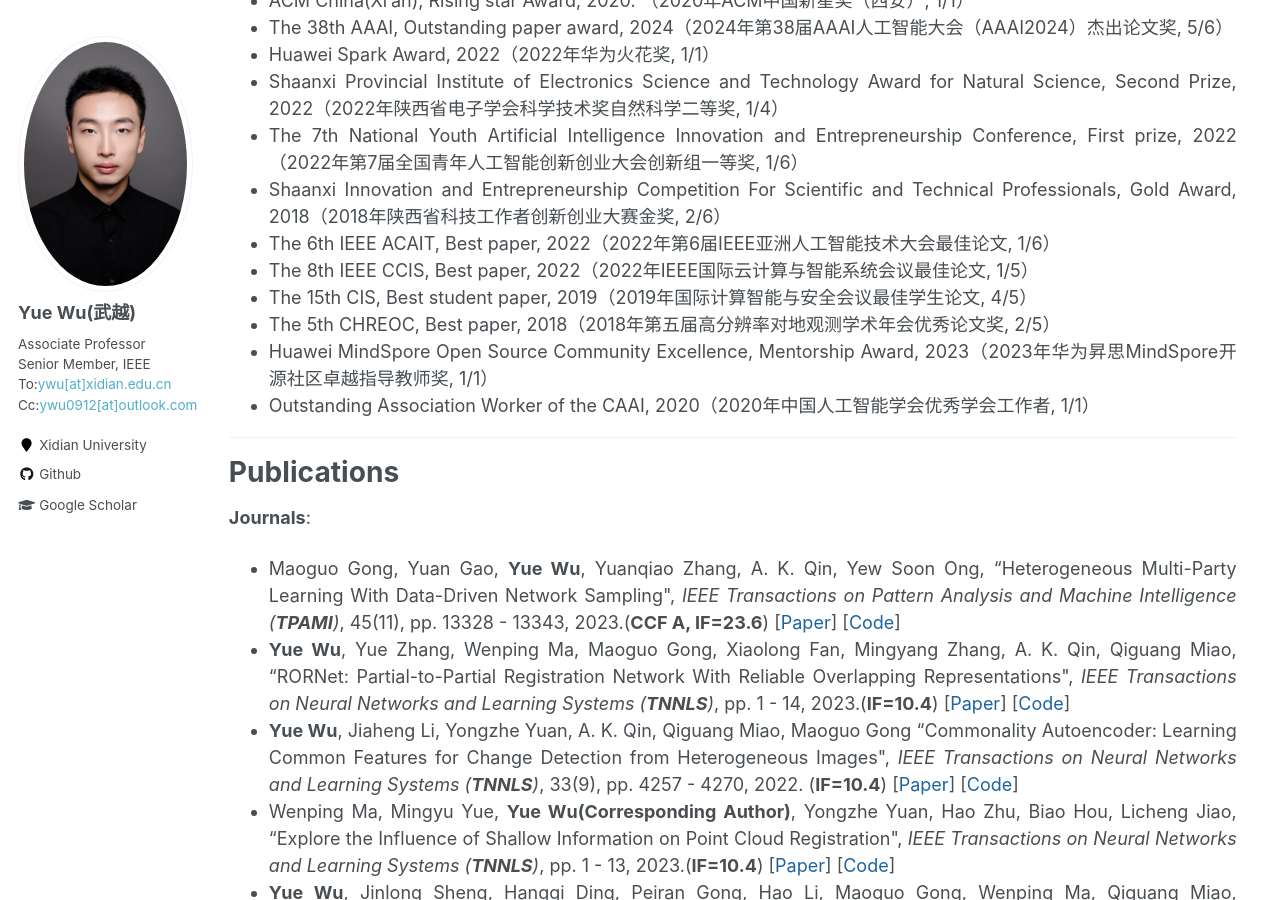
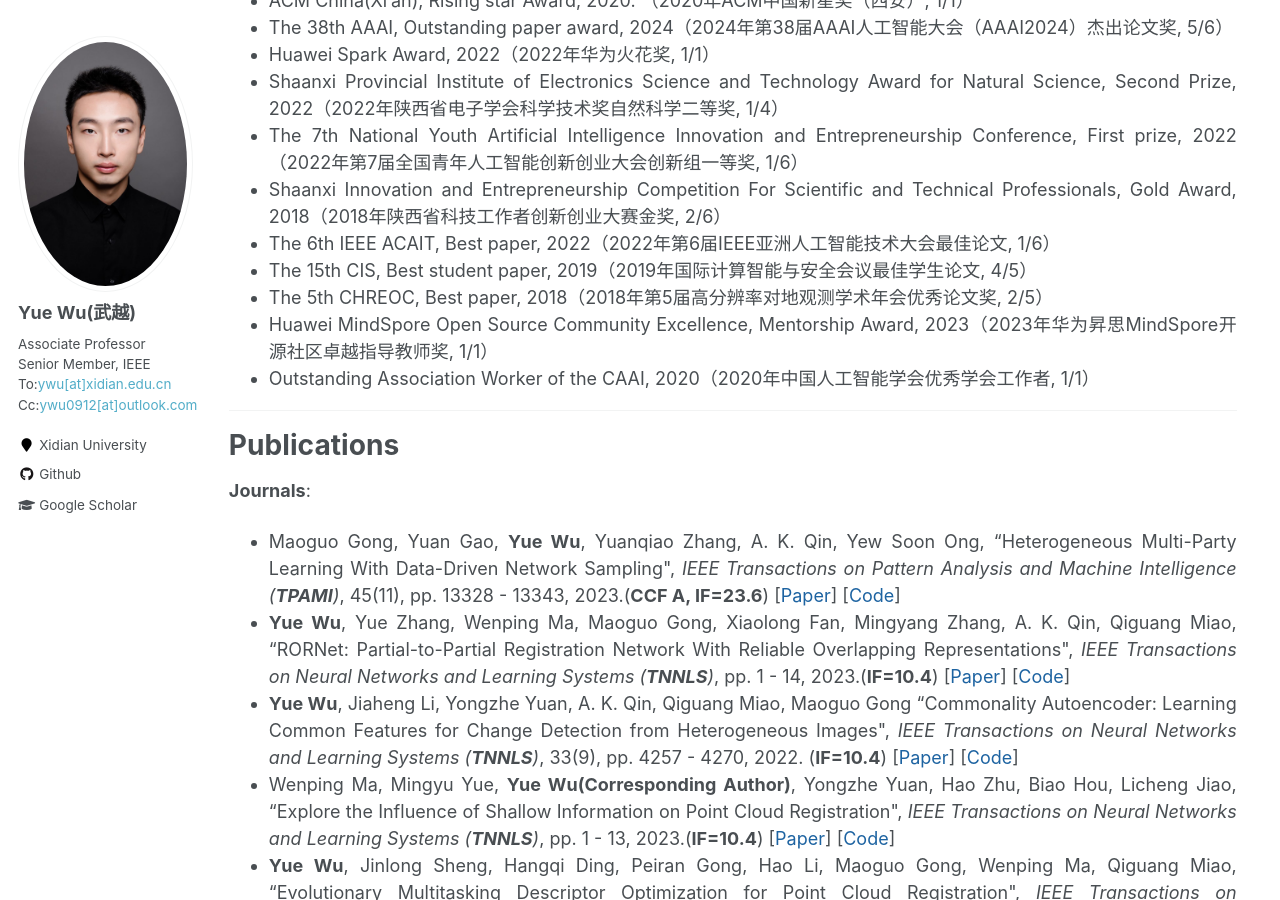
Before and after one commit to ywuchina/ywuchina.github.io, a Jekyll site: the page built from _pages/home.md, in a window 1280 px wide and 900 px high, scrolled down 2281 px. Built offline with Jekyll 4.4.1, drawn with Linux system fonts in a browser that asks for light colours.

Commit message:
Update home.md

```diff
--- a/_pages/home.md
+++ b/_pages/home.md
@@ -54,9 +54,8 @@ Since 2007, he has pursued his bachelor's and Ph.D. at Xidian University. After
 - The 7th National Youth Artificial Intelligence Innovation and Entrepreneurship Conference, First prize, 2022（2022年第7届全国青年人工智能创新创业大会创新组一等奖, 1/6）
 - Shaanxi Innovation and Entrepreneurship Competition For Scientific and Technical Professionals, Gold Award, 2018（2018年陕西省科技工作者创新创业大赛金奖, 2/6）
 - The 6th IEEE ACAIT, Best paper, 2022（2022年第6届IEEE亚洲人工智能技术大会最佳论文, 1/6）
-- The 8th IEEE CCIS, Best paper, 2022（2022年IEEE国际云计算与智能系统会议最佳论文, 1/5）
 - The 15th CIS, Best student paper, 2019（2019年国际计算智能与安全会议最佳学生论文, 4/5）
-- The 5th CHREOC, Best paper, 2018（2018年第五届高分辨率对地观测学术年会优秀论文奖, 2/5）
+- The 5th CHREOC, Best paper, 2018（2018年第5届高分辨率对地观测学术年会优秀论文奖, 2/5）
 - Huawei MindSpore Open Source Community Excellence, Mentorship Award, 2023（2023年华为昇思MindSpore开源社区卓越指导教师奖, 1/1）
 - Outstanding Association Worker of the CAAI, 2020（2020年中国人工智能学会优秀学会工作者, 1/1）
 <hr>
```
